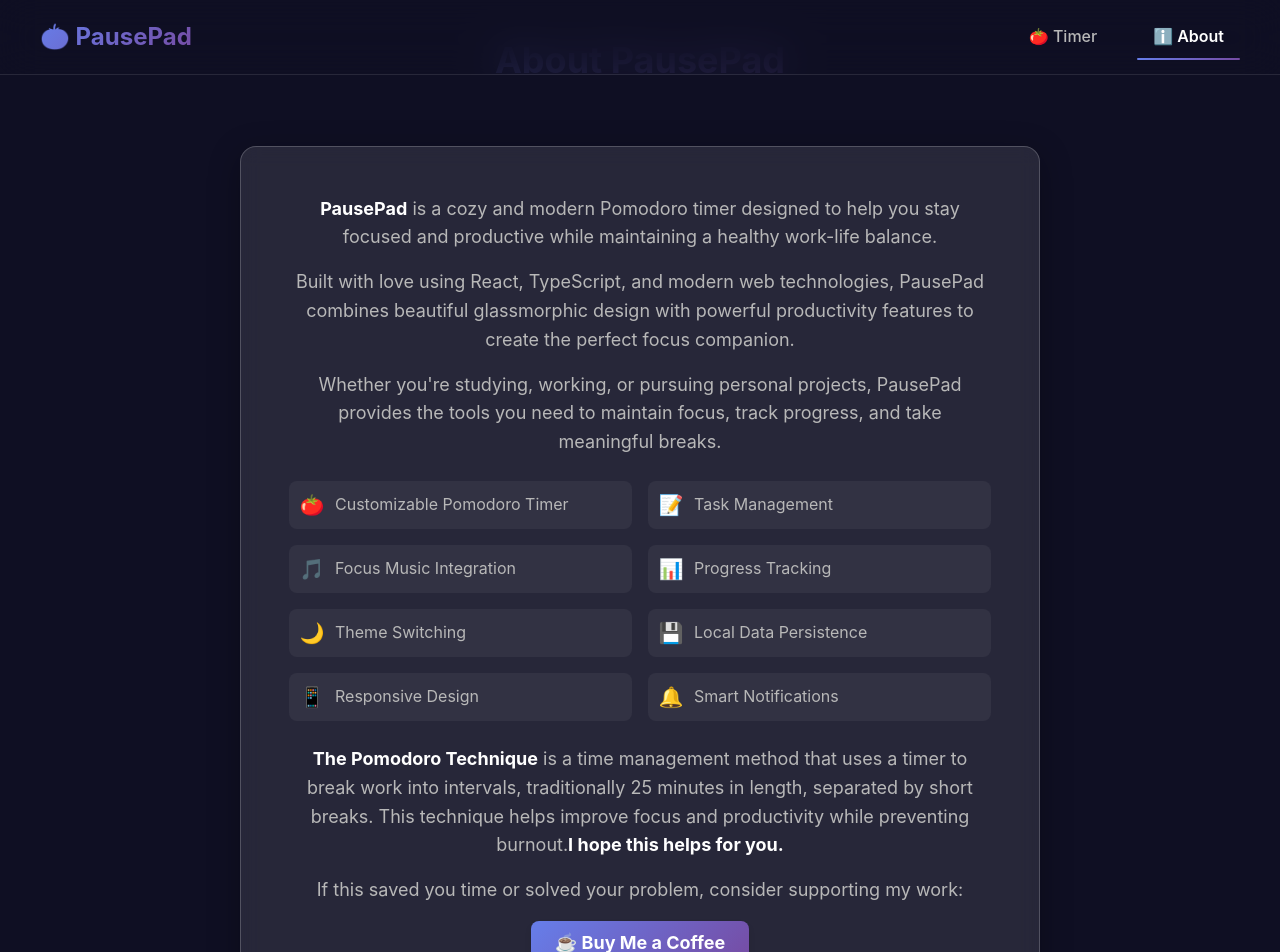
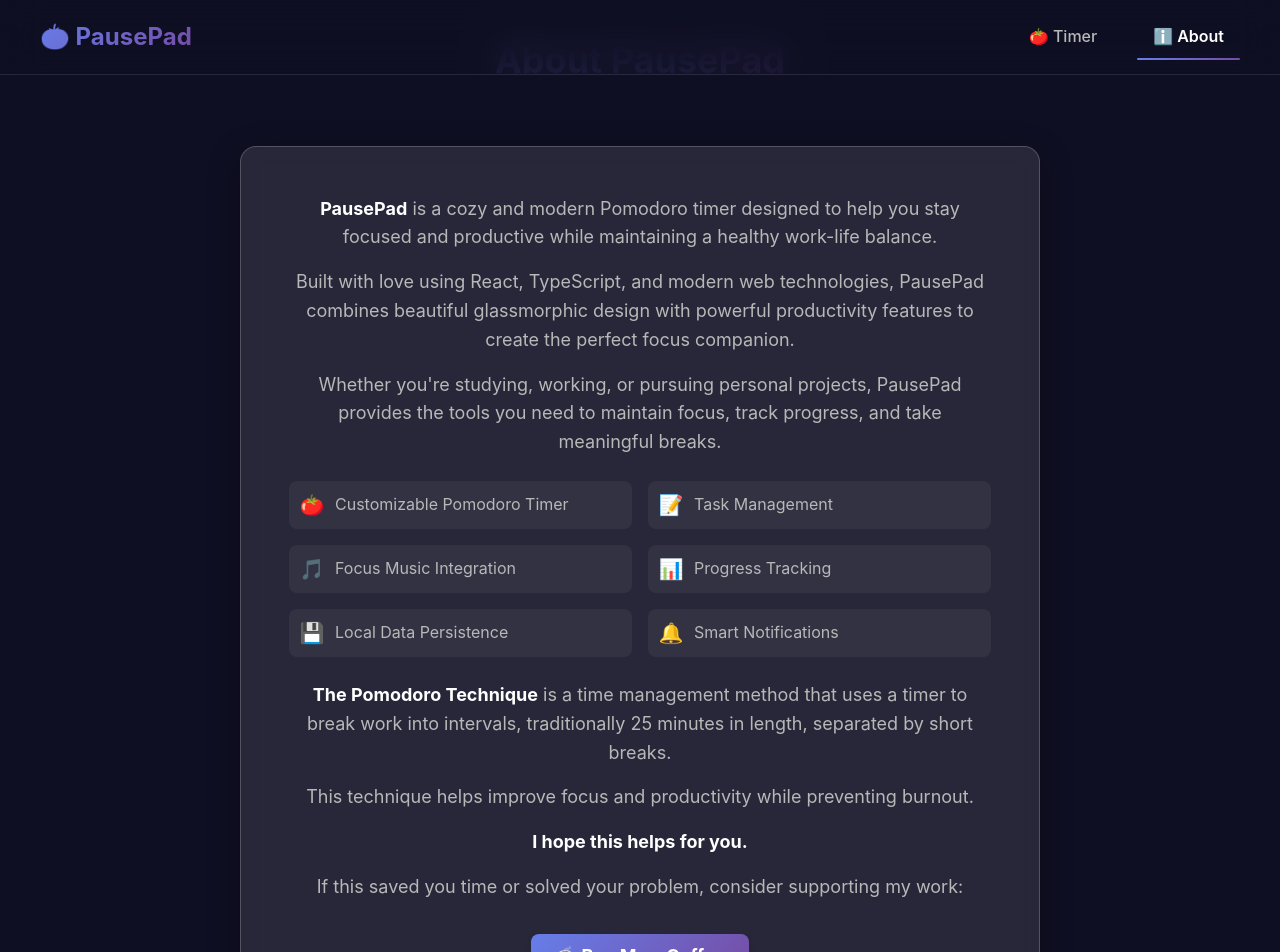
Before and after one commit to elandil2/pausepad, a React (Vite) app: page /about in a window 1280 px wide. Shown: the top 952 px of the page. Built offline with nearby package versions, Linux system fonts and the light colour scheme.

Commit message:
changes for about page

```diff
--- a/src/pages/About.tsx
+++ b/src/pages/About.tsx
@@ -154,16 +154,8 @@
               <span>Progress Tracking</span>
             </FeatureItem>
             <FeatureItem>
-              <FeatureIcon>🌙</FeatureIcon>
-              <span>Theme Switching</span>
-            </FeatureItem>
-            <FeatureItem>
               <FeatureIcon>💾</FeatureIcon>
               <span>Local Data Persistence</span>
-            </FeatureItem>
-            <FeatureItem>
-              <FeatureIcon>📱</FeatureIcon>
-              <span>Responsive Design</span>
             </FeatureItem>
             <FeatureItem>
               <FeatureIcon>🔔</FeatureIcon>
@@ -173,11 +165,18 @@
 
           <AboutText>
             <p>
-              <strong>The Pomodoro Technique</strong> is a time management method that uses a timer to break work into intervals, traditionally 25 minutes in length, separated by short breaks. This technique helps improve focus and productivity while preventing burnout.
+              <strong>The Pomodoro Technique</strong> is a time management method that uses a timer to break work into intervals, traditionally 25 minutes in length, separated by short breaks.
+            </p>
+            <p>
+              This technique helps improve focus and productivity while preventing burnout.
+            </p>
+            <p>
               <strong>I hope this helps for you.</strong>
-              </p>
-              <p>If this saved you time or solved your problem, consider supporting my work:
-
+            </p>
+            <p>
+              If this saved you time or solved your problem, consider supporting my work:
+            </p>
+            <p>
               <BuyMeACoffeeButton
                 href="https://buymeacoffee.com/saficengiz7"
                 target="_blank"
```
